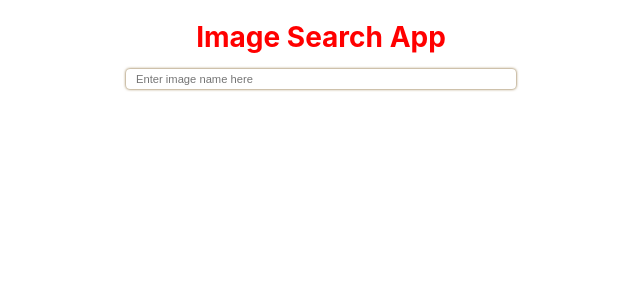
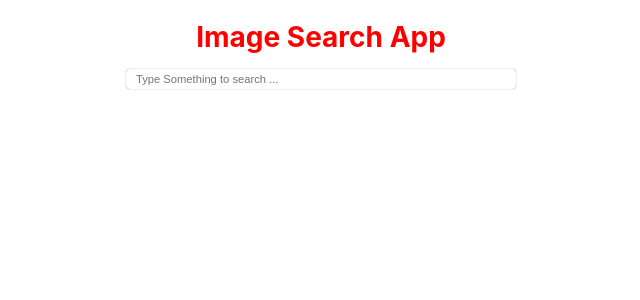
Before and after one commit to shashikant-14/SearchImageApp, a React (Create React App) app: page / in a window 1280 px wide. Shown: the top 300 px of the page, without its empty margins (319-959 px from the left). Built offline with nearby package versions, Linux system fonts and the light colour scheme.

Commit message:
Implemented Debouncing to handle unexpected api call

```diff
--- a/src/App.js
+++ b/src/App.js
@@ -3,6 +3,18 @@ import SearchImage from "./component/searchImage/searchImage";
 import { searchImages } from "./API/searchAPI";
 import ImageList from "./component/ImageList/ImageList";
 import './App.css'
+
+const debounce = (CBF,delay = 500)=>{
+  let timer = null;
+  return function (...params){
+
+      clearTimeout(timer);
+      timer = setTimeout(() => {
+          CBF.apply(this,params);
+      }, delay);
+
+  }
+}
 
 function App() {
   const [images, setImages] = useState([]);
@@ -13,10 +25,12 @@ function App() {
     result?.length && setImages(result);
   }
 
+  const debounceCall = debounce(handleSearch,500);
+
   return (
     <div className="appContainer">
       <h1>Image Search App</h1>
-      <SearchImage onSearch={handleSearch} />
+      <SearchImage onSearch={debounceCall} />
       <ImageList Images={images} />
     </div>
   )
--- a/src/component/searchImage/searchImage.css
+++ b/src/component/searchImage/searchImage.css
@@ -12,7 +12,7 @@
     font-size: .8em;
     border: none;
     border-radius: 4px;
-    box-shadow: 0px 0px 3px rgb(116, 81, 18);
+    box-shadow: 0px 0px 1px rgb(116, 81, 18);
     height: 20px;
 }
 
--- a/src/component/searchImage/searchImage.js
+++ b/src/component/searchImage/searchImage.js
@@ -1,23 +1,18 @@
-import React, { useState } from "react";
+import React, { useRef, useState } from "react";
 import './searchImage.css'
 
 const SearchImage = ({ onSearch }) => {
-    const [input, setInput] = useState('');
-    const handleInput = (e) => {
-        console.log("fgfdgd");
-        setInput(e.target.value);
-        //setInput(e.target.value.replace(/[a-z]/,''));
-    }
+    const SearchRef = useRef(null);
 
     const handleSubmit = (e) => {
         e.preventDefault();
-        input && onSearch(input);
+        SearchRef.current.value && onSearch(SearchRef.current.value);
     }
 
     return (
         <div className="searchBar">
             <form onSubmit={handleSubmit}>
-                <input type="text" value={input} onChange={handleInput} placeholder="Enter image name here" />
+                <input ref={SearchRef} type="text" placeholder="Type Something to search ..." />
             </form>
         </div>
     )
```
